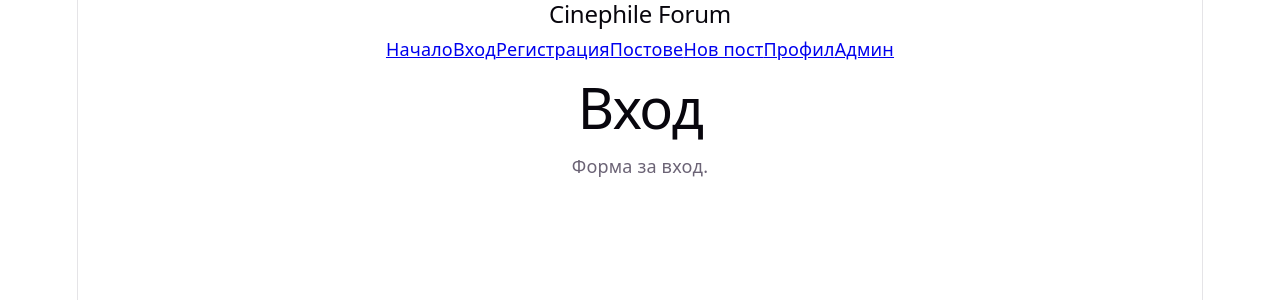
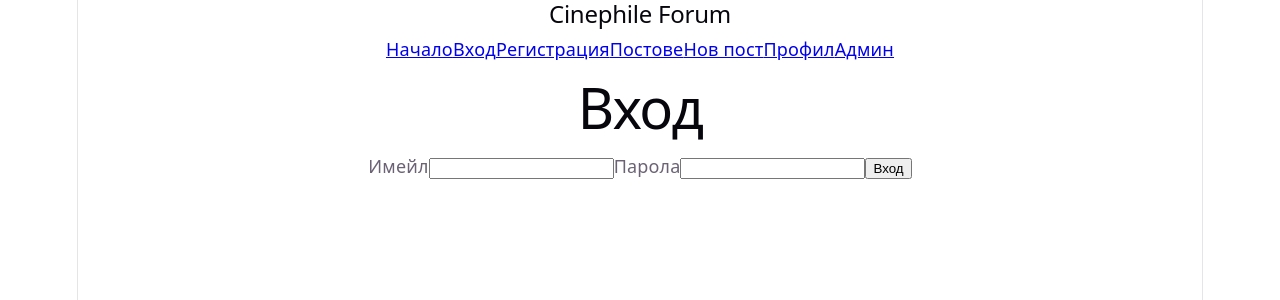
Before and after one commit to telerik-team3/cinephile-forum, a React (Vite) app: page /login in a window 1280 px wide. Shown: the top 300 px of the page. Built offline with nearby package versions, Linux system fonts and the light colour scheme; no server answers.

Commit message:
Create login and logout

```diff
--- a/src/components/Header.jsx
+++ b/src/components/Header.jsx
@@ -1,13 +1,24 @@
-import { Link } from 'react-router-dom';
+import { useContext } from "react";
+import { Link } from "react-router-dom";
+import { AppContext } from "../state/app.context";
+import { logoutUser } from "../services/auth.service";
 
 function Header() {
+  const { user } = useContext(AppContext);
+
   return (
     <header>
       <h2>Cinephile Forum</h2>
       <nav>
         <Link to="/">Начало</Link>
-        <Link to="/login">Вход</Link>
-        <Link to="/register">Регистрация</Link>
+        {user ? (
+          <button onClick={logoutUser}>Изход</button>
+        ) : (
+          <>
+            <Link to="/login">Вход</Link>
+            <Link to="/register">Регистрация</Link>
+          </>
+        )}
         <Link to="/feed">Постове</Link>
         <Link to="/create-post">Нов пост</Link>
         <Link to="/profile">Профил</Link>
--- a/src/views/Login.jsx
+++ b/src/views/Login.jsx
@@ -1,10 +1,44 @@
 // The user must be able to log in and log out
 
+import { useState } from "react";
+import { useNavigate } from "react-router-dom";
+import { loginUser } from "../services/auth.service";
+
 function Login() {
+  const [email, setEmail] = useState("");
+  const [password, setPassword] = useState("");
+  const navigate = useNavigate();
+
+  function handleSubmit(e) {
+    e.preventDefault();
+
+    loginUser(email, password)
+      .then(() => navigate("/feed"))
+      .catch((error) => alert(error.message));
+  }
+
   return (
     <div>
       <h1>Вход</h1>
-      <p>Форма за вход.</p>
+      <form onSubmit={handleSubmit}>
+        <label>
+          Имейл
+          <input
+            type="email"
+            value={email}
+            onChange={(e) => setEmail(e.target.value)}
+          />
+        </label>
+        <label>
+          Парола
+          <input
+            type="password"
+            value={password}
+            onChange={(e) => setPassword(e.target.value)}
+          />
+        </label>
+        <button>Вход</button>
+      </form>
     </div>
   );
 }
```
